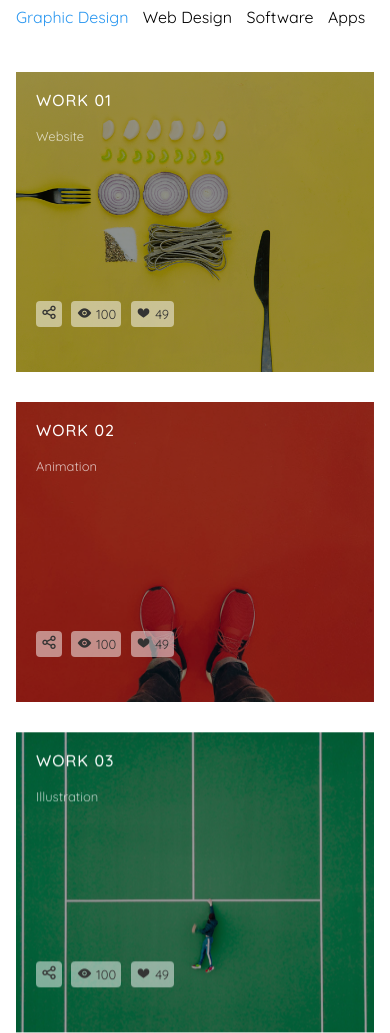
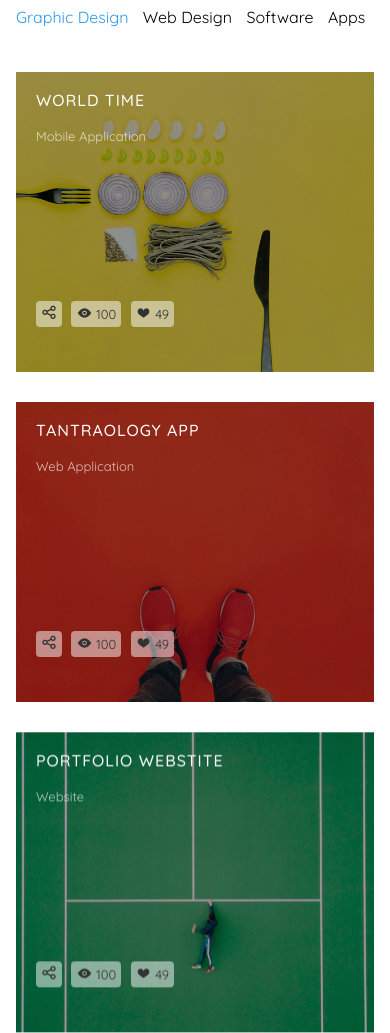
Before and after one commit to iamadya/iamadya.github.io, a plain HTML site: page index.html in a window 390 px wide. Shown: the part 5540-6573 px from the top of the page. Drawn offline with nearby package versions, Linux system fonts and the light colour scheme; files whose address does not match are found by name; a web font is replaced by a local one.

Commit message:
Update index.html

```diff
--- a/index.html
+++ b/index.html
@@ -507,8 +507,8 @@
 							<div class="project" style="background-image: url(images/img-1.jpg);">
 								<div class="desc">
 									<div class="con">
-										<h3><a href="work.html">Work 01</a></h3>
-										<span>Website</span>
+										<h3><a href="https://github.com/callmeblackwidow/word_time/">World Time</a></h3>
+										<span>Mobile Application</span>
 										<p class="icon">
 											<span><a href="#"><i class="icon-share3"></i></a></span>
 											<span><a href="#"><i class="icon-eye"></i> 100</a></span>
@@ -522,8 +522,8 @@
 							<div class="project" style="background-image: url(images/img-2.jpg);">
 								<div class="desc">
 									<div class="con">
-										<h3><a href="work.html">Work 02</a></h3>
-										<span>Animation</span>
+										<h3><a href="https://tantraology.com/">Tantraology App</a></h3>
+										<span>Web Application</span>
 										<p class="icon">
 											<span><a href="#"><i class="icon-share3"></i></a></span>
 											<span><a href="#"><i class="icon-eye"></i> 100</a></span>
@@ -537,8 +537,8 @@
 							<div class="project" style="background-image: url(images/img-3.jpg);">
 								<div class="desc">
 									<div class="con">
-										<h3><a href="work.html">Work 03</a></h3>
-										<span>Illustration</span>
+										<h3><a href="https://adyajha.github.io/">Portfolio Webstite</a></h3>
+										<span>Website</span>
 										<p class="icon">
 											<span><a href="#"><i class="icon-share3"></i></a></span>
 											<span><a href="#"><i class="icon-eye"></i> 100</a></span>
@@ -548,7 +548,7 @@
 								</div>
 							</div>
 						</div>
-						<div class="col-md-6 animate-box" data-animate-effect="fadeInBottom">
+						<!-- <div class="col-md-6 animate-box" data-animate-effect="fadeInBottom">
 							<div class="project" style="background-image: url(images/img-4.jpg);">
 								<div class="desc">
 									<div class="con">
@@ -562,8 +562,8 @@
 									</div>
 								</div>
 							</div>
-						</div>
-						<div class="col-md-6 animate-box" data-animate-effect="fadeInLeft">
+						</div> -->
+						<!-- <div class="col-md-6 animate-box" data-animate-effect="fadeInLeft">
 							<div class="project" style="background-image: url(images/img-5.jpg);">
 								<div class="desc">
 									<div class="con">
@@ -577,8 +577,8 @@
 									</div>
 								</div>
 							</div>
-						</div>
-						<div class="col-md-6 animate-box" data-animate-effect="fadeInRight">
+						</div> -->
+						<!-- <div class="col-md-6 animate-box" data-animate-effect="fadeInRight">
 							<div class="project" style="background-image: url(images/img-6.jpg);">
 								<div class="desc">
 									<div class="con">
@@ -592,7 +592,7 @@
 									</div>
 								</div>
 							</div>
-						</div>
+						</div> -->
 					</div>
 					<!-- <div class="row">
 						<div class="col-md-12 animate-box">
```
